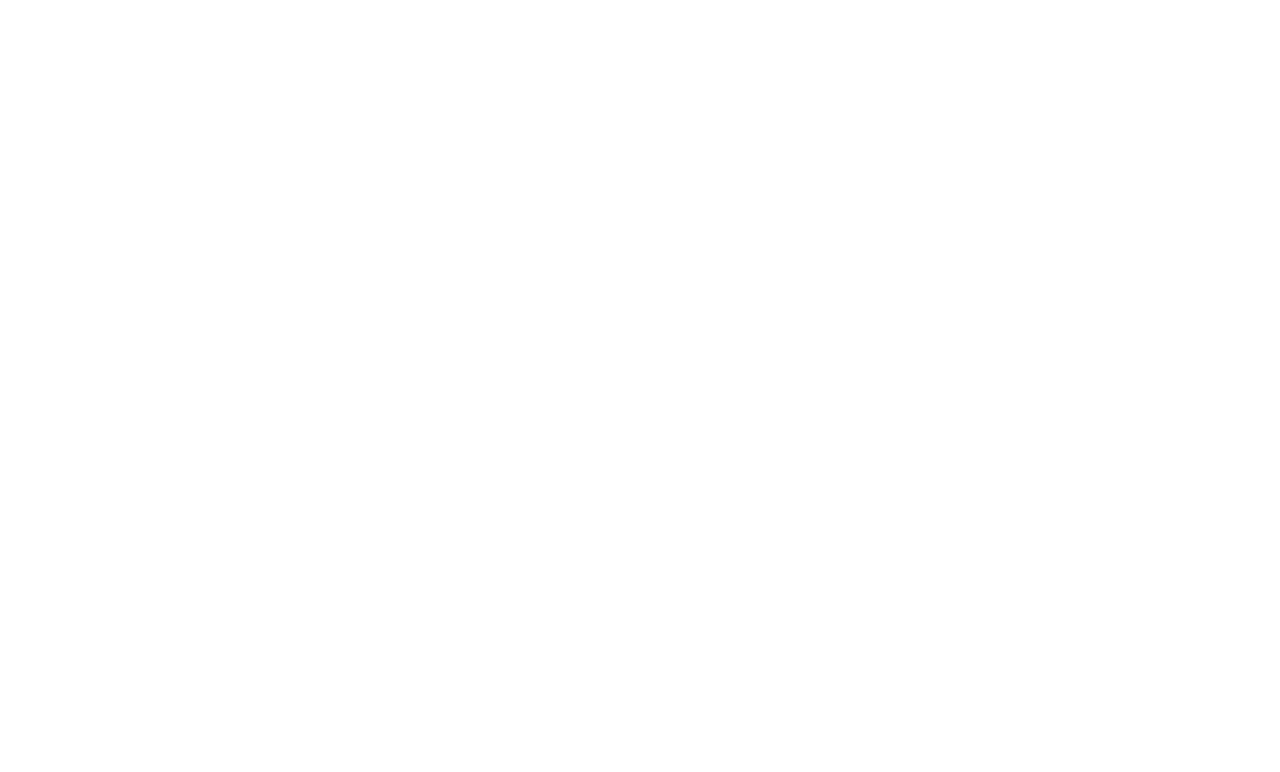
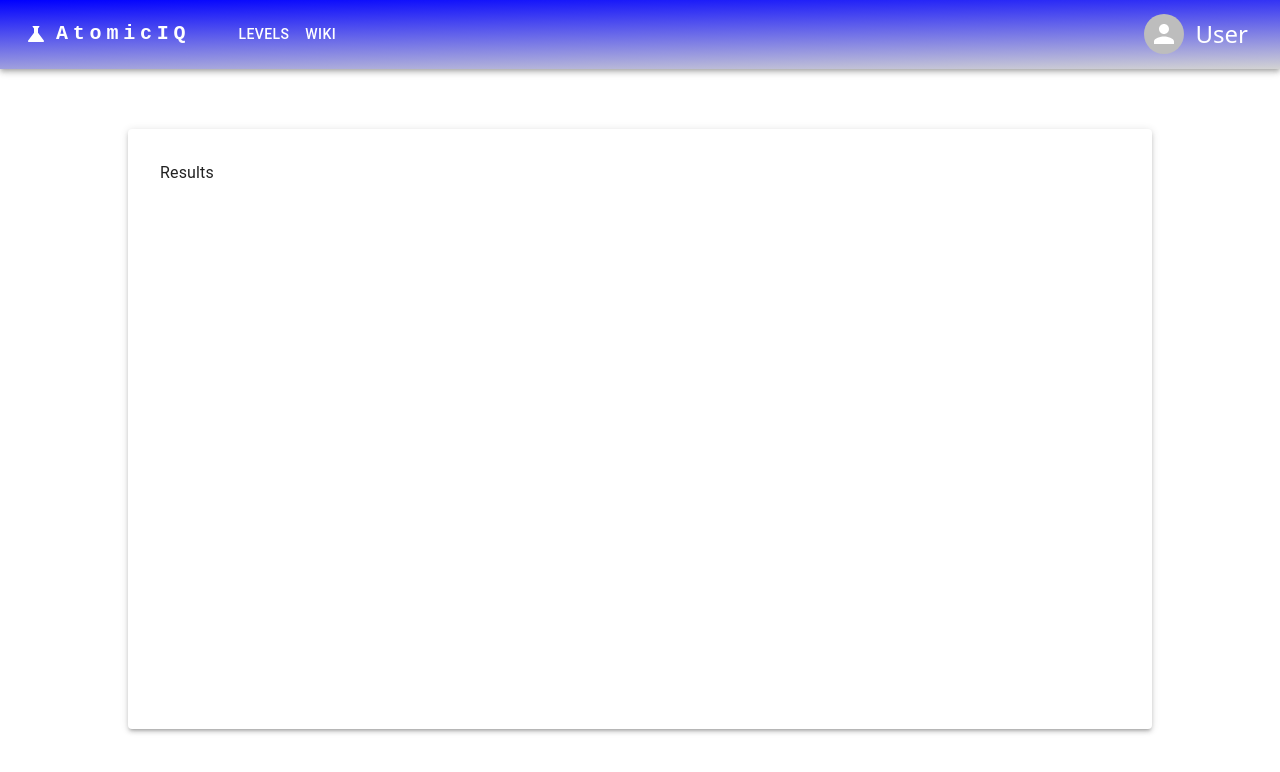
Before and after one commit to swu628/se701-project-React-AtomicIQ, a React (Vite) app in the folder Frontend/: page /quiz/1/results in a window 1280 px wide. Before the commit this address had no page. Shown: the top 772 px of the page. Built offline with nearby package versions, Linux system fonts and the light colour scheme.

Commit message:
Feat: Add basic landscape layout

```diff
--- a/Frontend/package.json
+++ b/Frontend/package.json
@@ -14,6 +14,7 @@
     "@emotion/styled": "^11.11.5",
     "@heroicons/react": "^2.1.3",
     "@mui/icons-material": "^5.15.17",
+    "@mui/material": "^5.15.18",
     "@mui/styled-engine": "^5.15.14",
     "@radix-ui/react-dialog": "^1.0.5",
     "@radix-ui/react-slot": "^1.0.2",
--- a/Frontend/src/App.tsx
+++ b/Frontend/src/App.tsx
@@ -7,6 +7,7 @@ import Profile from "./Pages/Profile";
 import Login from "./Pages/Login";
 import Signup from "./Pages/Signup";
 import { Route, Routes, Navigate } from "react-router-dom";
+import Results from "./Pages/Results";
 
 function App() {
   return (
@@ -21,6 +22,15 @@ function App() {
             <>
               <Nav />
               <Home />
+            </>
+          }
+        />
+        <Route
+          path="/quiz/:id/results"
+          element={
+            <>
+              <Nav />
+              <Results />
             </>
           }
         />
--- a/Frontend/src/Nav.tsx
+++ b/Frontend/src/Nav.tsx
@@ -39,7 +39,7 @@ function ResponsiveAppBar() {
             variant="h6"
             noWrap
             component="a"
-            href="/profile"
+            href="/home"
             sx={{
               mr: 5,
               display: { xs: "none", md: "flex" },
--- /dev/null
+++ b/Frontend/src/Pages/Results.tsx
@@ -0,0 +1,16 @@
+import { Box, Paper, Typography } from "@mui/material";
+
+export default function Results() {
+  return (
+    <Box
+      display="flex"
+      justifyContent="center"
+      mt="7.5vh"
+      sx={{ verticalAlign: "middle" }}
+    >
+      <Paper elevation={3} sx={{ width: "80vw", minHeight: "75vh", p: "2rem" }}>
+        <Typography>Results</Typography>
+      </Paper>
+    </Box>
+  );
+}
```
Also changed, not shown: Frontend/src/App.css (+5 -5 lines), 1 other file (tests, documents, lock files or other folders).
